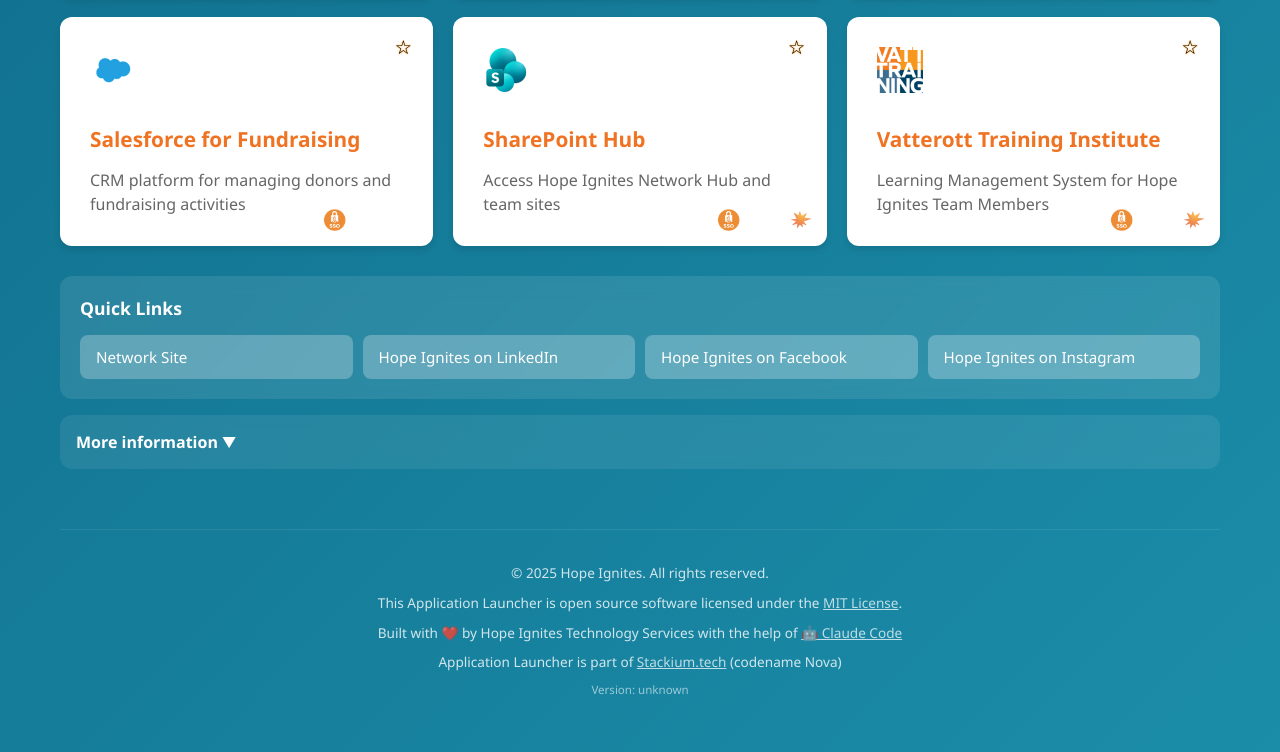
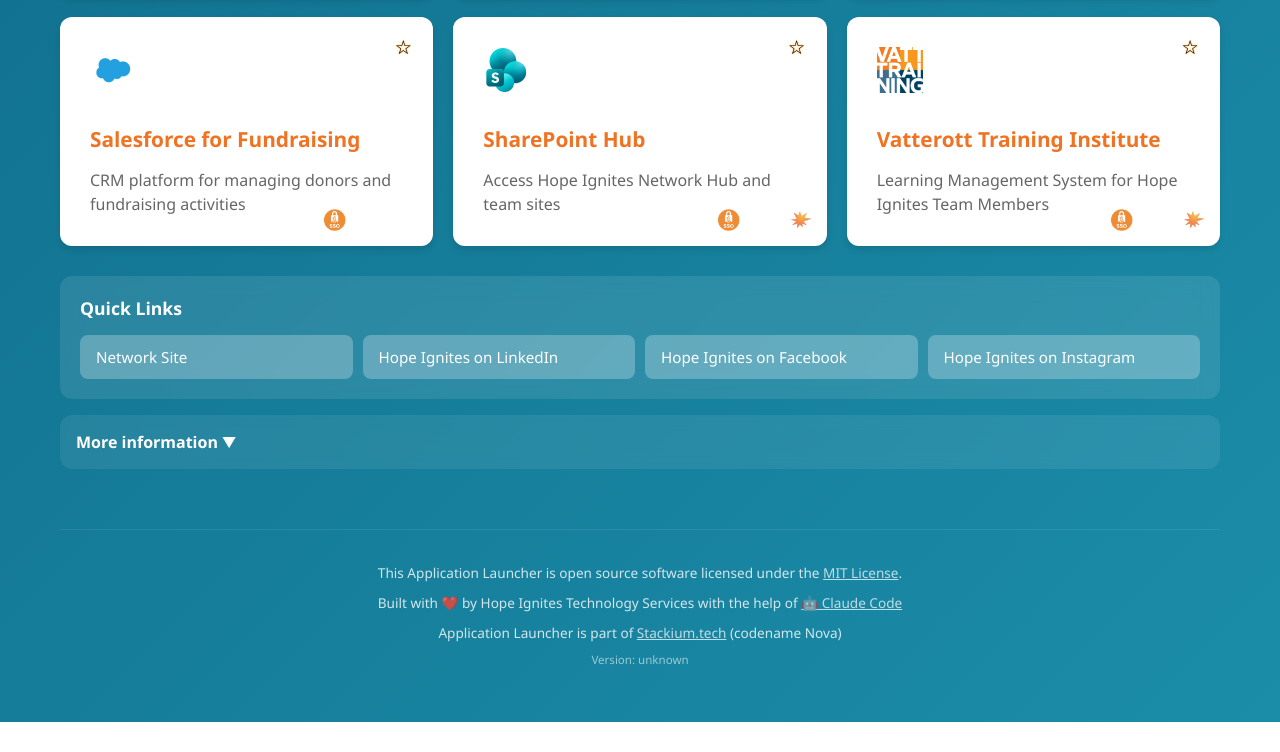
Before and after one commit to hope-ignites/my-hopeignites-app, a plain HTML site: page index.html in a window 1280 px wide. Shown: the part 1414-2166 px from the top of the page. After the commit the page ends 2136 px from the top, so only its background shows below. Drawn offline with Linux system fonts and the light colour scheme; no server answers.

Commit message:
fix: remove outdated copyright notice from footer

```diff
--- a/index.html
+++ b/index.html
@@ -232,7 +232,6 @@
 
         <!-- Footer -->
         <footer class="footer">
-            <p>© 2025 Hope Ignites. All rights reserved.</p>
             <p>
                 This Application Launcher is open source software licensed under the
                 <a href="https://opensource.org/licenses/MIT" target="_blank" rel="noopener noreferrer" title="View MIT License">MIT License</a>.
```
